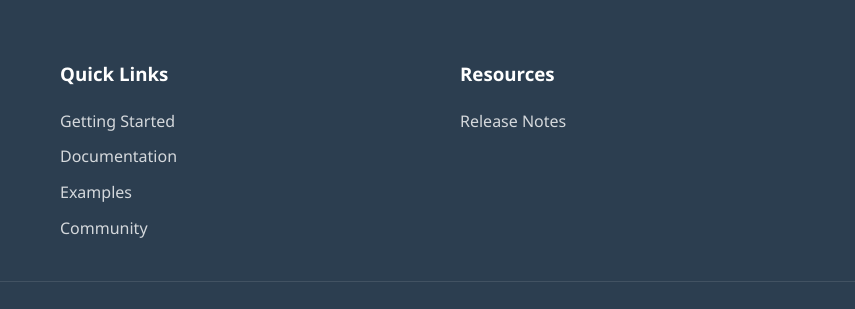
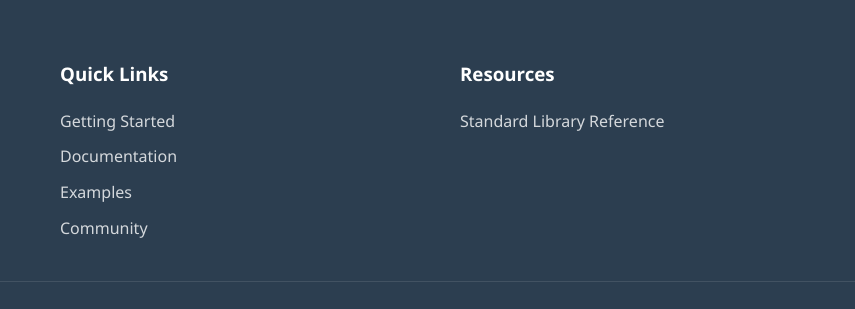
Before and after one commit to Monster0506/Pepper, a plain HTML site: page docs/index.html in a window 1280 px wide. Shown: the part 11130-11439 px from the top of the page, 0-855 px from the left. Drawn offline with Linux system fonts and the light colour scheme.

Commit message:
Update docs

```diff
--- a/docs/index.html
+++ b/docs/index.html
@@ -534,7 +534,7 @@ SHOW("Correct!")
             <div class="footer-section">
                 <h3>Resources</h3>
                 <ul>
-                    <li><a href="/stdlib_reference.html">Release Notes</a></li>
+                    <li><a href="stdlib_reference.html">Standard Library Reference</a></li>
                 </ul>
             </div>
             <div class="footer-section">
```
